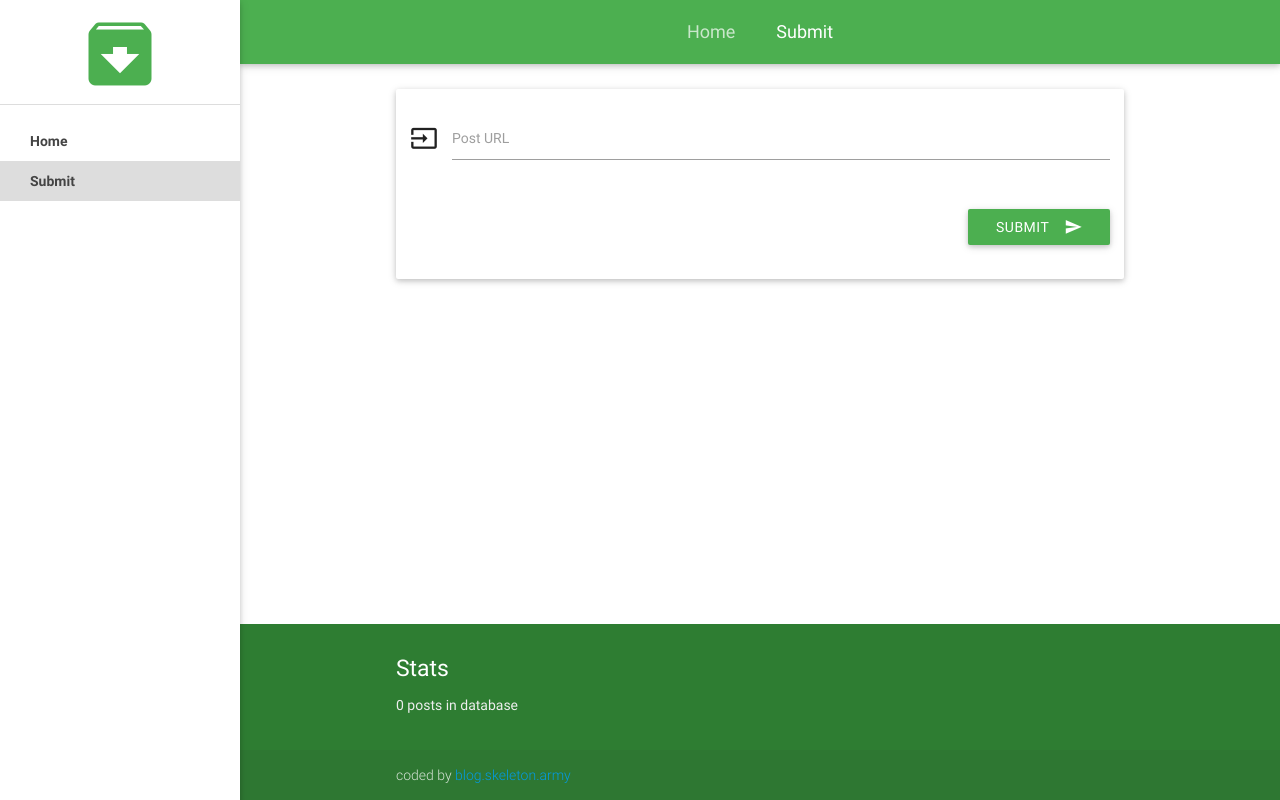
After one commit to general-programming/tumblrarchives, a Flask app: page /submit in a window 1280 px wide. The commit adds this page. Run offline with Flask 2, Linux system fonts and the light colour scheme; data that the repository does not hold is empty.

Commit message:
[app] Create (front/back)end handling for saving specific posts.

```diff
--- a/archives/templates/base.html
+++ b/archives/templates/base.html
@@ -2,7 +2,7 @@
 <div class="col s12 post card">
 	{% if post.data['title'] %}
 	<div class="post_title">
-		<h2>{% if post.data['url'] %}<a href="{{post.data['url']}}">{% endif %}{{post.data['title']|safe}}{% if post.data['url'] %}</a>{% endif %}</h2>
+		<h3>{% if post.data['url'] %}<a href="{{post.data['url']}}">{% endif %}{{post.data['title']|safe}}{% if post.data['url'] %}</a>{% endif %}</h3>
 	</div>
 	{% endif %}
 
@@ -38,7 +38,7 @@
 	{% if post.data['text'] %}
 	<blockquote>
 		<p>{{post.data['text'|safe]}}</p>
-		{% if post.data['source'] %}<cite>{{post.data['source']}}</cite>{% endif %}
+		{% if post.data['source'] %}<cite>{{post.data['source']|safe}}</cite>{% endif %}
 	</blockquote>
 	{% endif %}
 
@@ -110,6 +110,7 @@
 			<i class="mdi-content-archive large green-text"></i>
 		</li>
 		<li class="bold{% if active_page == "home" %} active{% endif %}"><a href="/">Home</a></li>
+		<li class="bold{% if active_page == "submit" %} active{% endif %}"><a href="/submit">Submit</a></li>
 		{% if url %}
 		<ul class="collapsible collapsible-accordion">
 			<li class="bold">
--- /dev/null
+++ b/archives/templates/submit.html
@@ -0,0 +1,31 @@
+{% extends "base.html" %}
+
+{% set active_page = "submit" %}
+{% set breadcrumb = "Submit" %}
+
+{% block content %}
+<div class="container">
+	<div class="row">
+		<div class="col s12">
+			<div class="card">
+				<form action="/submit" method="POST">
+					<div class="row">
+						<div class="input-field col s12">
+							<i class="mdi-action-input prefix"></i>
+							<input id="url" type="text" name="url" class="validate">
+							<label for="url">Post URL</label>
+						</div>
+					</div>
+					<div class="row">
+						<div class="input-field col s12">
+							<button class="green btn waves-effect waves-light right" type="submit">Submit
+								<i class="material-icons right">send</i>
+							</button>
+						</div>
+					</div>
+				</form>
+			</div>
+		</div>
+	</div>
+</div>
+{% endblock %}
--- a/archives/views/main.py
+++ b/archives/views/main.py
@@ -5,8 +5,9 @@ from sqlalchemy import func
 from sqlalchemy.exc import DataError
 from sqlalchemy.orm.exc import NoResultFound
 
+from archives.lib import Page
 from archives.lib.model import Post
-from archives.lib import Page
+from archives.lib.helpers import parse_tumblr_url
 
 import json
 from datetime import datetime
@@ -68,6 +69,14 @@ blueprint.add_app_template_filter(prettydate)
 def front():
     return render_template("front.html")
 
+@blueprint.route("/submit", methods=["GET", "POST"])
+def submit():
+    if 'url' in request.form:
+        parsed = parse_tumblr_url(request.form["url"])
+        return str(parsed)
+
+    return render_template("submit.html")
+
 @blueprint.route("/post/<postid>")
 def post(postid=None):
     try:
```
Also changed, not shown: archives/tasks/tumblr.py (+16 -0 lines).
